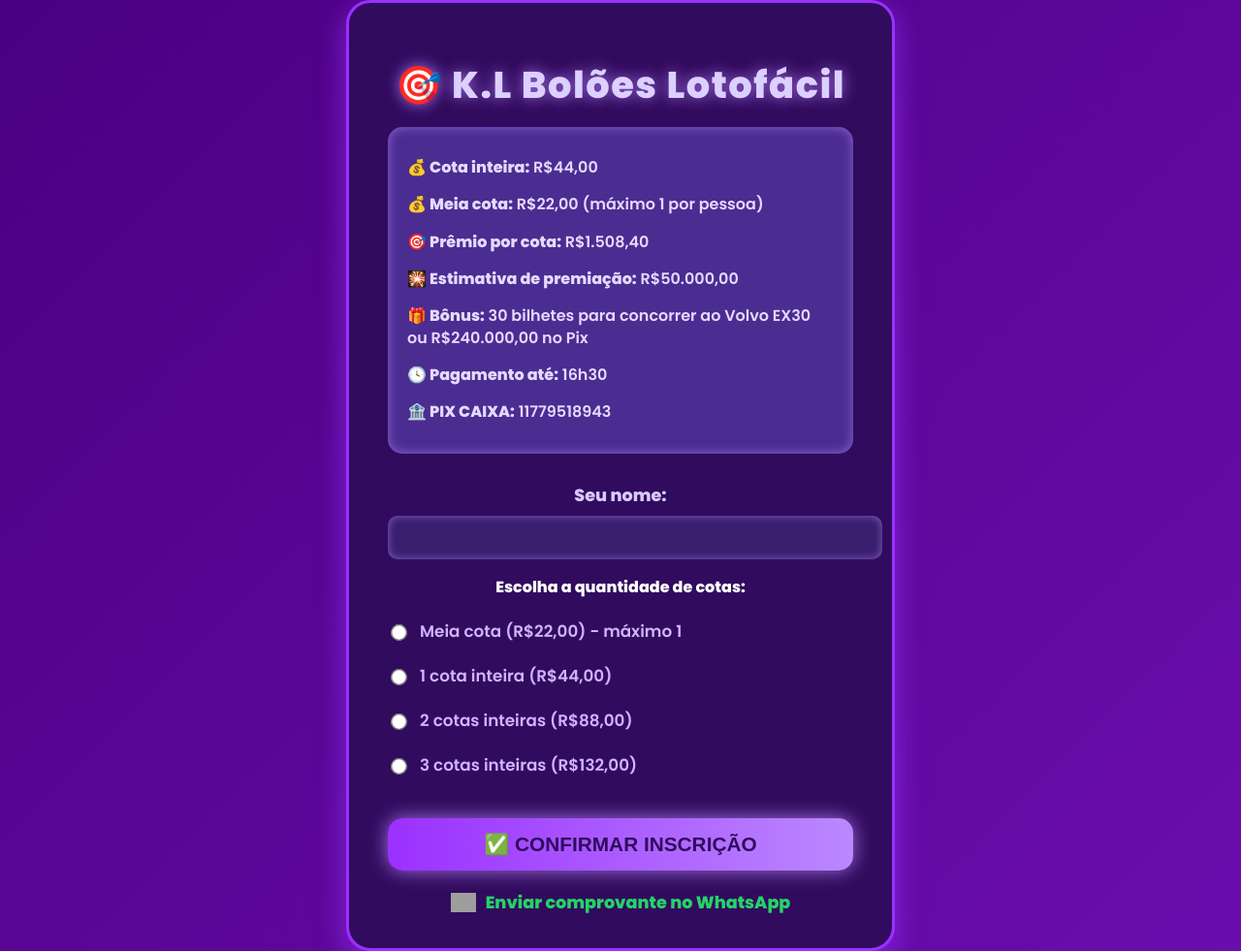
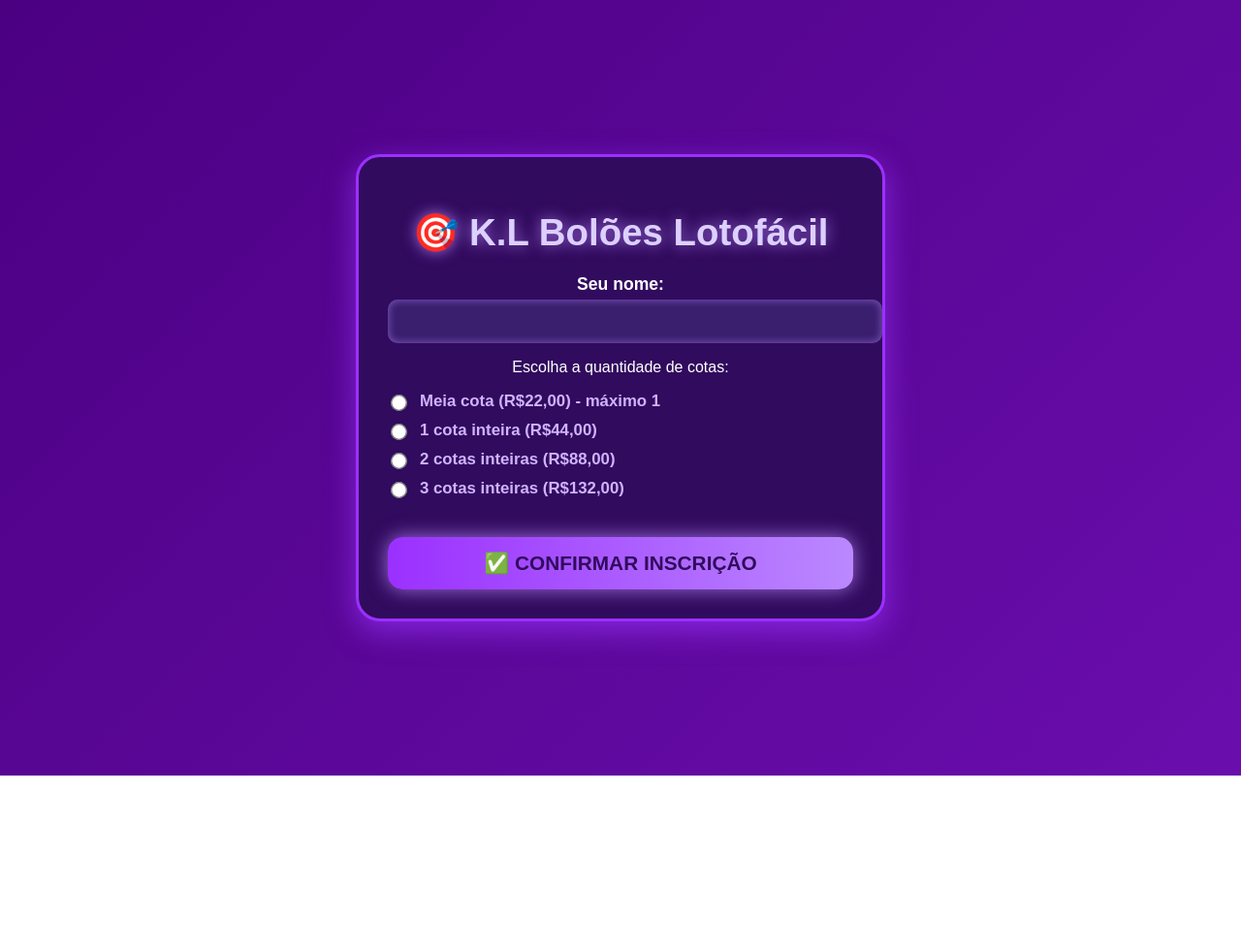
Before and after one commit to Adriankeller2025/kl-boloes-site, a plain HTML site: page index.html in a window 1280 px wide. Shown: the whole page at 97% size. After the commit the page ends 800 px from the top, so only its background shows below. Drawn offline with Linux system fonts and the light colour scheme; grey boxes are pictures that could not be loaded.

Commit message:
Update index.html

```diff
--- a/index.html
+++ b/index.html
@@ -5,25 +5,23 @@
   <meta charset="UTF-8" />
   <meta name="viewport" content="width=device-width, initial-scale=1" />
   <title>🎯 Inscrição Bolão Lotofácil - K.L Bolões</title>
-  <link href="https://fonts.googleapis.com/css2?family=Poppins:wght@400;600;800&display=swap" rel="stylesheet" />
   <style>
     body {
       font-family: 'Poppins', sans-serif;
-      background: linear-gradient(135deg, #4b0082, #6a0dad); /* Roxos degradê */
-      color: #fff;
-      margin: 0;
-      padding: 0;
-      min-height: 100vh;
+      background: linear-gradient(135deg, #4b0082, #6a0dad);
+      color: white;
       display: flex;
       justify-content: center;
       align-items: center;
+      height: 100vh;
+      margin: 0;
     }
 
     .container {
-      background: #310b5e;
+      background-color: #310b5e;
+      padding: 30px;
       border-radius: 25px;
       box-shadow: 0 10px 30px rgba(150, 50, 250, 0.7);
-      padding: 30px 40px;
       max-width: 480px;
       width: 100%;
       text-align: center;
@@ -31,138 +29,79 @@
     }
 
     h1 {
-      color: #dcd0ff;
+      margin-bottom: 20px;
       font-weight: 800;
       font-size: 2.4rem;
-      margin-bottom: 15px;
-      letter-spacing: 1.5px;
+      color: #dcd0ff;
       text-shadow: 0 0 15px #bb88ffcc;
-    }
-
-    .info {
-      background: #4b2c90;
-      border-radius: 15px;
-      padding: 15px 20px;
-      margin-bottom: 30px;
-      box-shadow: inset 0 0 12px #bb88ff99;
-      font-weight: 600;
-      font-size: 1rem;
-      color: #e5d9ff;
-      text-align: left;
-      line-height: 1.4;
     }
 
     label {
       display: block;
-      margin-top: 20px;
+      margin: 15px 0 5px;
       font-weight: 700;
       font-size: 1.1rem;
       cursor: pointer;
-      color: #d9c8ff;
-      user-select: none;
     }
 
     input[type="text"] {
-      margin-top: 8px;
+      width: 100%;
       padding: 12px 15px;
-      width: 100%;
       border-radius: 10px;
       border: none;
-      outline: none;
-      font-size: 1.1rem;
       background-color: #3a1f6f;
       color: #f0e8ff;
+      font-size: 1.1rem;
       box-shadow: inset 0 0 8px #bb88ff99;
-      transition: 0.3s;
-    }
-
-    input[type="text"]:focus {
-      box-shadow: 0 0 15px #9b30ff;
-    }
-
-    .radio-group {
-      margin-top: 15px;
-      text-align: left;
     }
 
     .radio-group label {
+      margin: 10px 0;
+      font-weight: 600;
+      font-size: 1.05rem;
+      cursor: pointer;
+      color: #d1b3ff;
+      user-select: none;
       display: flex;
       align-items: center;
-      margin-bottom: 12px;
-      font-weight: 600;
-      font-size: 1.05rem;
-      color: #d1b3ff;
-      cursor: pointer;
-      transition: color 0.3s;
-      user-select: none;
     }
 
-    .radio-group label:hover {
-      color: #dcd0ff;
-    }
-
-    .radio-group input[type="radio"] {
+    .radio-group input {
       margin-right: 15px;
       transform: scale(1.3);
-      cursor: pointer;
     }
 
     button {
       margin-top: 30px;
       background: linear-gradient(90deg, #9b30ff, #bb88ff);
+      padding: 15px;
       border-radius: 15px;
-      padding: 15px;
       width: 100%;
       font-weight: 800;
       font-size: 1.3rem;
       border: none;
+      color: #310b5e;
       cursor: pointer;
-      color: #310b5e;
-      box-shadow: 0 0 20px #bb88ffcc;
       transition: 0.3s;
       text-transform: uppercase;
-      user-select: none;
+      box-shadow: 0 0 20px #bb88ffcc;
     }
 
     button:hover {
       box-shadow: 0 0 30px #9b30ffff;
+      color: white;
       transform: scale(1.05);
-      color: #fff;
     }
 
     #mensagem {
-      margin-top: 25px;
-      padding: 15px 20px;
-      border-radius: 15px;
+      margin-top: 20px;
       background-color: #34a853;
-      color: #fff;
+      color: white;
       font-weight: 700;
       font-size: 1.2rem;
-      box-shadow: 0 0 15px #34a853cc;
+      border-radius: 15px;
+      padding: 15px;
       display: none;
-      user-select: none;
-    }
-
-    .whatsapp-link {
-      margin-top: 20px;
-      display: inline-flex;
-      align-items: center;
-      justify-content: center;
-      color: #25d366;
-      font-weight: 700;
-      font-size: 1.1rem;
-      text-decoration: none;
-      transition: color 0.3s;
-      user-select: none;
-    }
-
-    .whatsapp-link:hover {
-      color: #80ffb3;
-    }
-
-    .whatsapp-link img {
-      width: 26px;
-      margin-right: 10px;
     }
   </style>
 </head>
@@ -170,21 +109,11 @@
 <body>
   <div class="container">
     <h1>🎯 K.L Bolões Lotofácil</h1>
-    <div class="info">
-      <p><strong>💰 Cota inteira:</strong> R$44,00</p>
-      <p><strong>💰 Meia cota:</strong> R$22,00 (máximo 1 por pessoa)</p>
-      <p><strong>🎯 Prêmio por cota:</strong> R$1.508,40</p>
-      <p><strong>🎇 Estimativa de premiação:</strong> R$50.000,00</p>
-      <p><strong>🎁 Bônus:</strong> 30 bilhetes para concorrer ao Volvo EX30 ou R$240.000,00 no Pix</p>
-      <p><strong>🕓 Pagamento até:</strong> 16h30</p>
-      <p><strong>🏦 PIX CAIXA:</strong> 11779518943</p>
-    </div>
+    <form id="formulario" action="https://script.google.com/macros/s/AKfycbwslCZCUnyBN45XmJF1nTmnb635p5D771PVnTj_nrbObb0eG1zIYWs1xnuFtx-GdyVduw/exec" method="POST">
+      <label for="nome">Seu nome:</label>
+      <input type="text" name="participante" id="nome" autocomplete="off" required />
 
-    <form id="formulario" action="https://script.google.com/macros/s/AKfycbyGICYr3M-NIPLmTuPhkVsOpVDh31xKde6DFUPN_VvmkLzIOac5oDUnthmADwKFkOO37A/exec" method="POST">
-      <label for="nome">Seu nome:</label>
-      <input type="text" id="nome" name="participante" autocomplete="off" required />
-
-      <p><strong>Escolha a quantidade de cotas:</strong></p>
+      <p>Escolha a quantidade de cotas:</p>
       <div class="radio-group">
         <label><input type="radio" name="cotas" value="MEIA" /> Meia cota (R$22,00) - máximo 1</label>
         <label><input type="radio" name="cotas" value="1" /> 1 cota inteira (R$44,00)</label>
@@ -193,15 +122,11 @@
       </div>
 
       <input type="hidden" name="horario" id="horario" />
+
       <button type="submit">✅ Confirmar inscrição</button>
     </form>
 
     <div id="mensagem">✅ Inscrição registrada com sucesso! Boa sorte! 🍀</div>
-
-    <a class="whatsapp-link" href="https://wa.me/5542999720729" target="_blank" rel="noopener noreferrer">
-      <img src="https://cdn-icons-png.flaticon.com/512/733/733585.png" alt="WhatsApp" />
-      Enviar comprovante no WhatsApp
-    </a>
   </div>
 
   <script>
@@ -212,31 +137,30 @@
     form.addEventListener('submit', function (e) {
       e.preventDefault();
 
-      const nome = form.querySelector('input[name="participante"]').value.trim();
-      const selecionado = form.querySelector('input[name="cotas"]:checked');
+      const nome = form.participante.value.trim();
+      const cotasSelecionadas = form.cotas.value;
 
       if (!nome) {
         alert('Por favor, preencha seu nome.');
         return;
       }
-
-      if (!selecionado) {
+      if (!cotasSelecionadas) {
         alert('Por favor, selecione a quantidade de cotas.');
         return;
       }
 
-      // Preencher horário atual no formato HH:mm
+      // Preenche horário atual HH:mm
       const now = new Date();
       const h = now.getHours().toString().padStart(2, '0');
       const m = now.getMinutes().toString().padStart(2, '0');
       horarioInput.value = `${h}:${m}`;
 
-      // Envia formulário via fetch
-      const data = new URLSearchParams(new FormData(form));
+      // Enviar dados via fetch para Apps Script
+      const dados = new URLSearchParams(new FormData(form));
 
       fetch(form.action, {
         method: 'POST',
-        body: data,
+        body: dados
       })
         .then(response => response.text())
         .then(text => {
```
